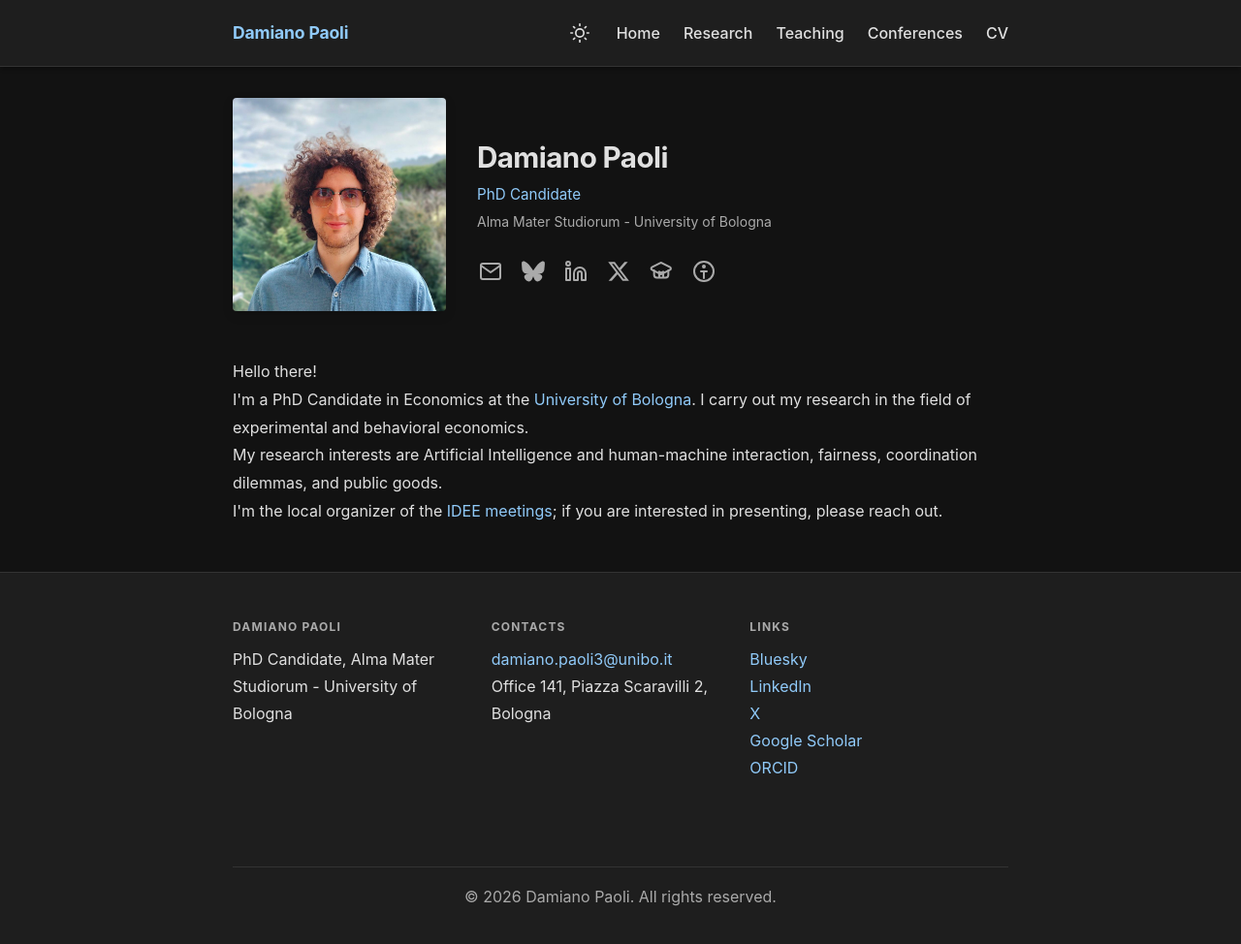
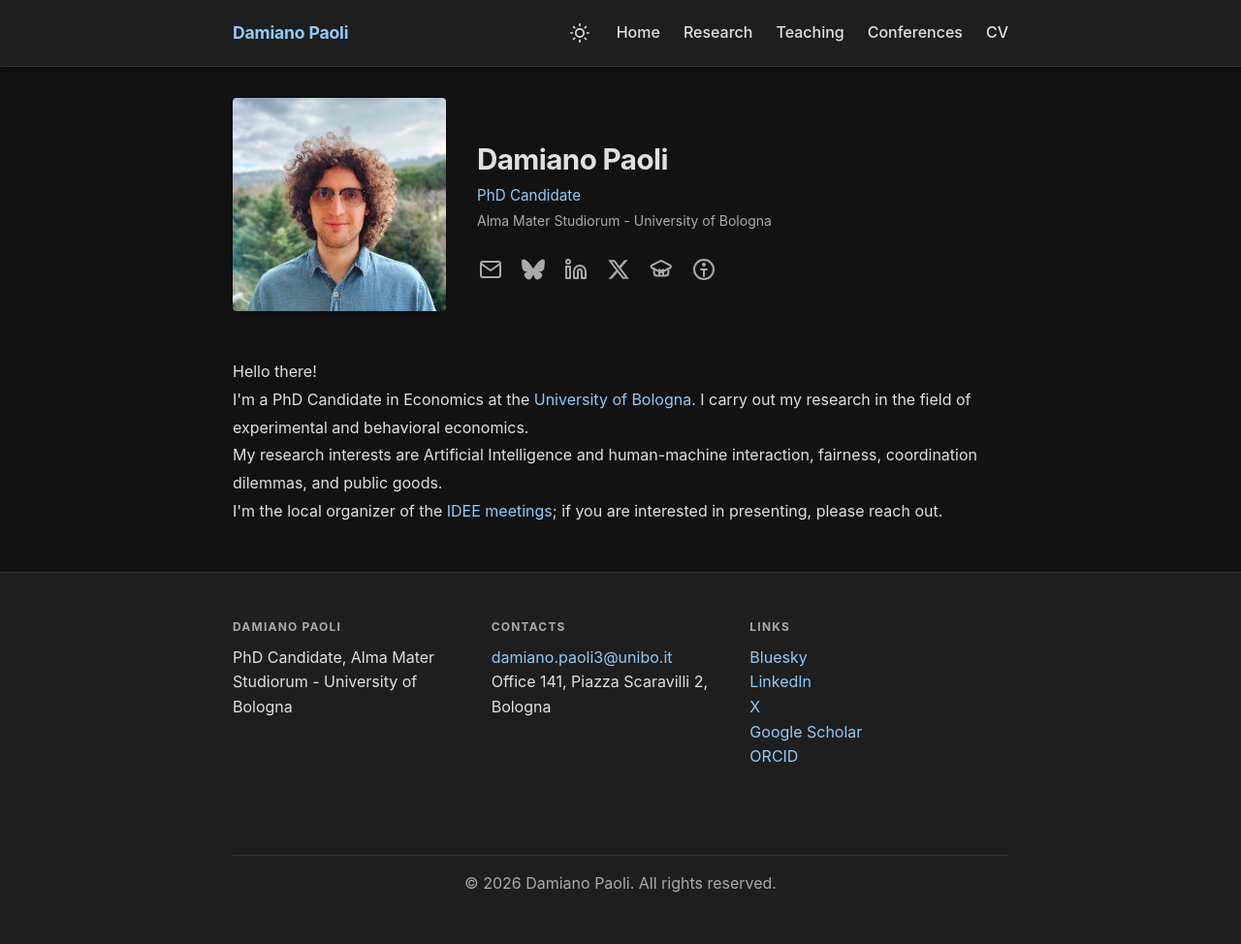
Before and after one commit to damianopaoli/damianopaoli.github.io, a Jekyll site: the page built from index.html, in a window 1280 px wide and 1011 px high. Shown: the top 974 px of the window at 97% size. Built offline with Jekyll 4.4.1, drawn with Linux system fonts in a browser that asks for light colours.

Commit message:
font size again

```diff
--- a/assets/css/main.css
+++ b/assets/css/main.css
@@ -50,7 +50,7 @@
     Arial, sans-serif;
   font-size: 16px;
   color: var(--text-color);
-  line-height: 1.75;
+  line-height: 1.6;
   background-color: var(--bg-color);
   transition: background-color 0.3s ease, color 0.3s ease;
 }
@@ -485,7 +485,7 @@
 
 .publication-title {
   margin-bottom: 0.4rem;
-  font-size: 1.2rem;
+  font-size: 1.05rem;
   font-weight: 600;
   letter-spacing: -0.01em;
   color: var(--text-color);
@@ -603,7 +603,7 @@
 .post-title {
   margin-top: 1.5rem;
   margin-bottom: 1.75rem;
-  font-size: 1.85rem;
+  font-size: 1.5rem;
   font-weight: 700;
   letter-spacing: -0.02em;
 }
```
